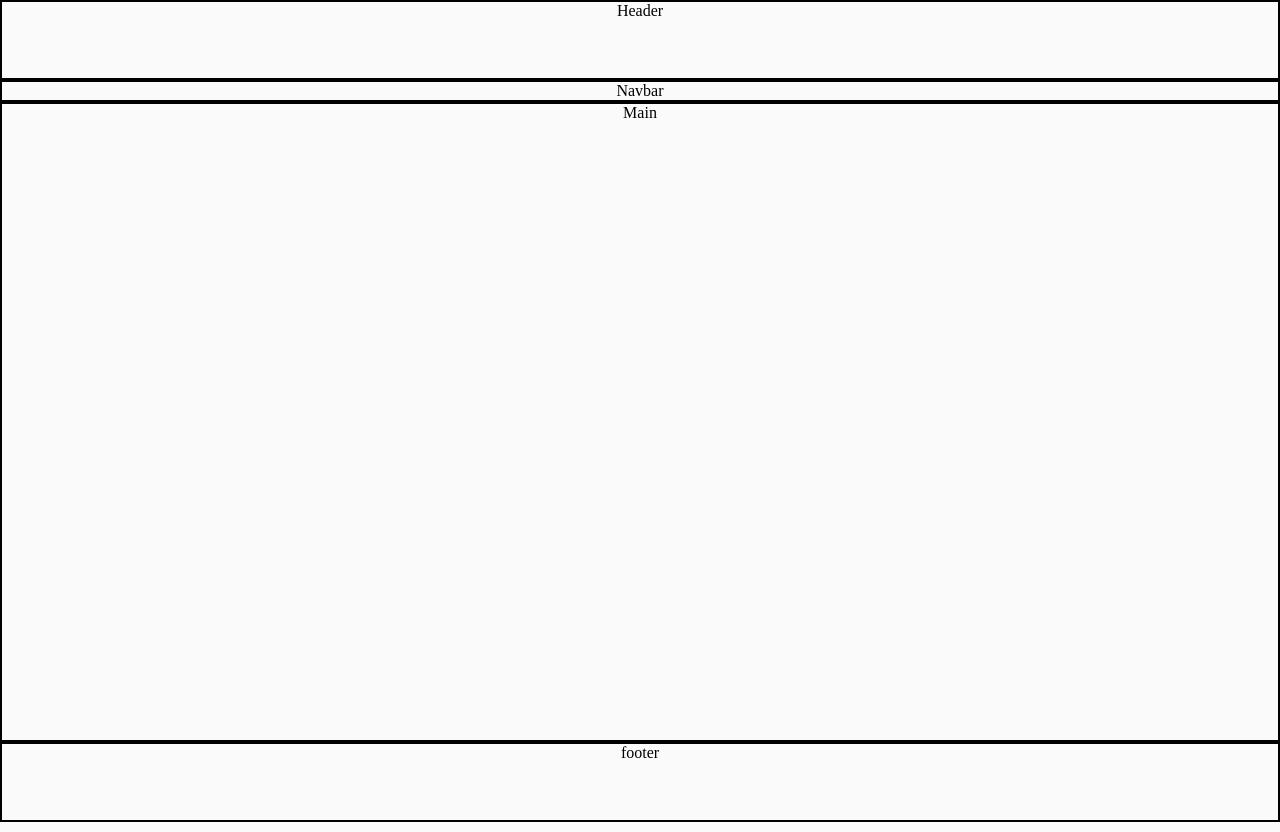
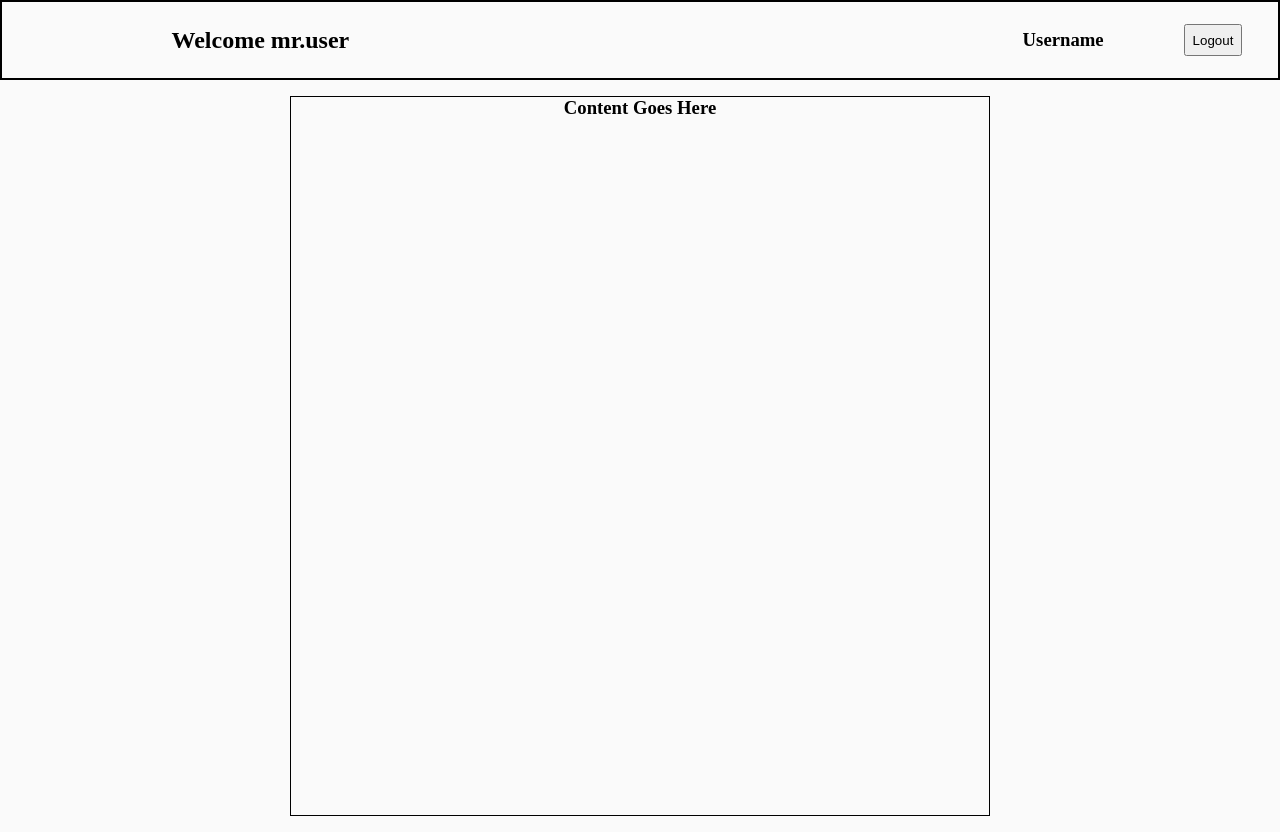
Before and after one commit to veer-a1505/notes-app, a React (Create React App) app in the folder frontend/: page / in a window 1280 px wide. Built offline with nearby package versions, Linux system fonts and the light colour scheme.

Commit message:
added header and content component

```diff
--- a/frontend/src/App.css
+++ b/frontend/src/App.css
@@ -79,7 +79,8 @@ form button:hover {
   opacity: 1;
 }
 
-.form-container .signup-link {
+.form-container .signup-link,
+.signin-link {
   display: flex;
   justify-content: center;
   text-transform: capitalize;
@@ -88,31 +89,67 @@ form button:hover {
 
 .signup-link h4:hover {
   cursor: pointer;
+  border-bottom: 1px solid;
 }
+
+.signin-link {
+  column-gap: 0.5em;
+}
+
+.signin-link h4:hover {
+  cursor: pointer;
+  border-bottom: 1px solid;
+}
+
 /* Dashboard */
-.header {
-  border: 2px solid black;
+
+/* Header */
+
+header {
+  display: flex;
+  flex-direction: row;
   width: 100%;
   height: 10vh;
+  border: 2px solid;
+}
+
+header .header-title {
+  width: 40%;
+
+  display: flex;
+  margin: 1em;
+  align-items: center;
+  justify-content: center;
+}
+
+header .header-user {
+  width: 60%;
+  margin: 1em;
+  display: flex;
+  flex-direction: row;
+  justify-content: flex-end;
+  align-items: center;
+  align-content: flex-end;
+}
+
+.header-user h3 {
+  margin: 1.5em;
+  padding: 0.5em;
+  width: 20%;
   text-align: center;
 }
 
-.navbar {
-  width: 100%;
-  border: 2px solid black;
+.header-user button {
+  margin: 1.5em;
+  padding: 0.5em;
+}
+
+/* CONTENT */
+
+.content {
+  max-width: 700px;
+  border: 1px solid;
+  margin: 1em auto;
+  height: 90vh;
   text-align: center;
 }
-
-.footer {
-  width: 100%;
-  text-align: center;
-  height: 10vh;
-  border: 2px solid black;
-}
-
-.main {
-  width: 100%;
-  height: 80vh;
-  text-align: center;
-  border: 2px solid black;
-}
--- /dev/null
+++ b/frontend/src/components/Content.js
@@ -0,0 +1,11 @@
+import React from 'react'
+
+const Content = () => {
+  return (
+    <div className='content'>
+      <h3>Content Goes Here</h3>
+    </div>
+  )
+}
+
+export default Content
--- /dev/null
+++ b/frontend/src/components/Header.js
@@ -0,0 +1,17 @@
+import React from 'react'
+
+const Header = () => {
+  return (
+    <header>
+      <div className='header-title'>
+        <h2>Welcome mr.user</h2>
+      </div>
+      <div className='header-user'>
+        <h3>Username</h3>
+        <button type='button'>Logout</button>
+      </div>
+    </header>
+  )
+}
+
+export default Header
--- a/frontend/src/components/Home.js
+++ b/frontend/src/components/Home.js
@@ -1,12 +1,12 @@
 import React from 'react'
+import Content from './Content'
+import Header from './Header'
 
 const Home = () => {
   return (
     <div>
-      <header className='header'>Header</header>
-      <section className='navbar'>Navbar</section>
-      <main className='main'>Main</main>
-      <section className='footer'>footer</section>
+      <Header />
+      <Content />
     </div>
   )
 }
--- a/frontend/src/components/Signup.js
+++ b/frontend/src/components/Signup.js
@@ -37,6 +37,11 @@ const Signup = () => {
         </div>
         <button type='submit'>Sign up</button>
       </form>
+
+      <div className='signin-link'>
+        <p>already have an account ?</p>
+        <h4> Sign In</h4>
+      </div>
     </div>
   )
 }
```
